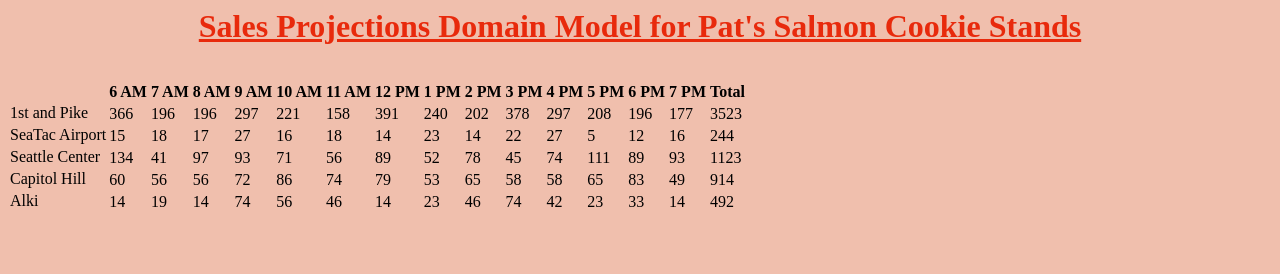
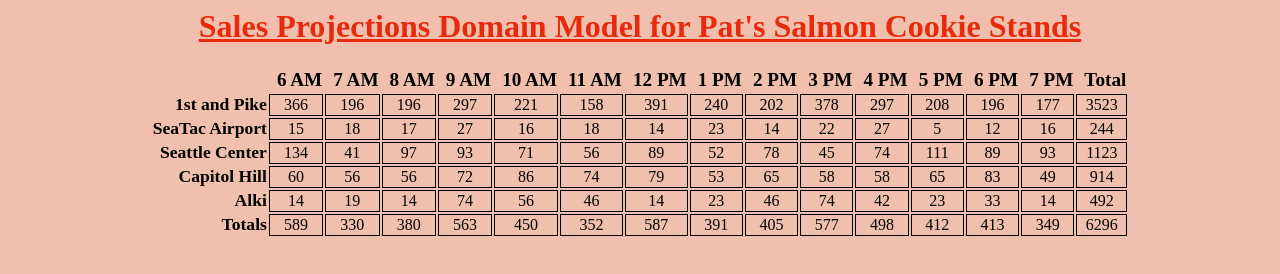
Before and after one commit to Copenbacon/cookie-stand, a plain HTML site: page sales.html in a window 1280 px wide. Drawn offline with Linux system fonts and the light colour scheme.

Commit message:
Table done

```diff
--- a/app.js
+++ b/app.js
@@ -49,6 +49,15 @@ function Store(locationName, minCustPerHour, maxCustPerHour, avgCookiesPerSale){
 
   this.render = function() {
     this.totalDailySalesMethod();
+    var trEl = document.createElement('tr');
+    trEl.textContent = this.locationName;
+    tableIdEl.appendChild(trEl);
+
+    for(var i = 0; i < this.totalCookiesRow.length; i++){
+      var tdEl = document.createElement('td');
+      tdEl.textContent = this.totalCookiesRow[i];
+      trEl.appendChild(tdEl);
+    };
   };
   allStoresArray.push(this);
 }
@@ -80,31 +89,30 @@ function AllStoresObj(locationName) { //eslint-disable-line
       allStoresArray[i].render();
       this.totalDailySales += allStoresArray[i].totalDailySales;
     };
+  };
 
-
-    // var tdEl = document.createElement('td');
-    // tdEl.textContent = this.totalDailySales;
-    // this.trIdEl.appendChild(tdEl);
-    // var h1El = document.createElement('tr');
-    // h1El.textContent = this.locationName;
-    // this.bodyIdEl.appendChild(this.ulIdEl);
-    // var liEl = document.createElement('td');
-    // liEl.textContent = this.totalDailySales + ' cookies sold at ' + this.locationName + ' today!';
-    // this.ulIdEl.appendChild(liEl);
+  this.totalHourlyCookies = [];
+  this.totalHourlyCookieSales = function(){
+    var trEl = document.createElement('tr');
+    trEl.textContent = 'Totals';
+    tableIdEl.appendChild(trEl);
+    for(var i = 0; i < storeHours.length; i++){
+      var hourlyCookies = 0;
+      for(var j = 0; j < allStoresArray.length; j++){
+        hourlyCookies += allStoresArray[j].totalCookiesSoldPerHour[i];
+      };
+      this.totalHourlyCookies.push(hourlyCookies);
+      var tdEl = document.createElement('td');
+      tdEl.textContent = hourlyCookies;
+      trEl.appendChild(tdEl);
+    };
+    var tdEl = document.createElement('td');
+    tdEl.textContent = this.totalDailySales;
+    trEl.appendChild(tdEl);
   };
 }
 
 
 var allStores = new AllStoresObj('All Stores');
 allStores.totalDailySalesRender();
-
-for(var i = 0; i < allStoresArray.length; i++){
-  var trEl = document.createElement('tr');
-  trEl.textContent = allStoresArray[i].locationName;
-  tableIdEl.appendChild(trEl);
-  for(var j = 0; j < storeHours.length + 1; j++){
-    var tdEl = document.createElement('td');
-    tdEl.textContent = allStoresArray[i].totalCookiesRow[j];
-    trEl.appendChild(tdEl);
-  };
-};
+allStores.totalHourlyCookieSales();
--- a/style.css
+++ b/style.css
@@ -13,8 +13,35 @@ h1 {
   text-decoration: underline;
 }
 
-table tr {
-  border: 5px dotted black;
+table {
+  margin: auto;
+}
+
+tbody{
+  display: none;
+}
+
+th{
+  text-align: center;
+  font-size: 1.2em;
+  padding-left: 8px ;
+}
+
+
+tr {
+  border: 5px solid black;
+  font-weight: bold;
+  text-align: right;
+  font-size: 1.1em;
+}
+
+td {
+  border: 1px solid black;
+  text-align: center;
+  font-weight: normal;
+  padding-left: 4px;
+  padding-right: 4px;
+  font-size: 16px;
 }
 
 ul {
```
